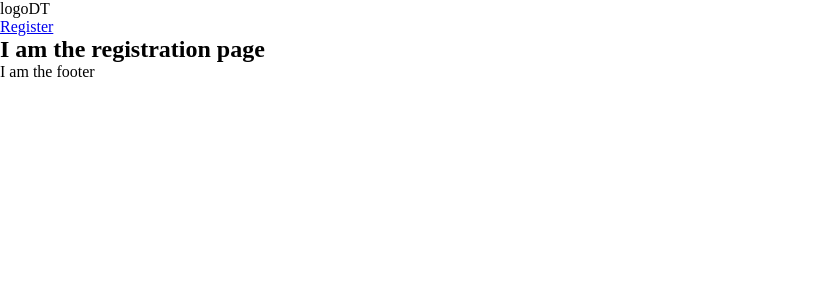
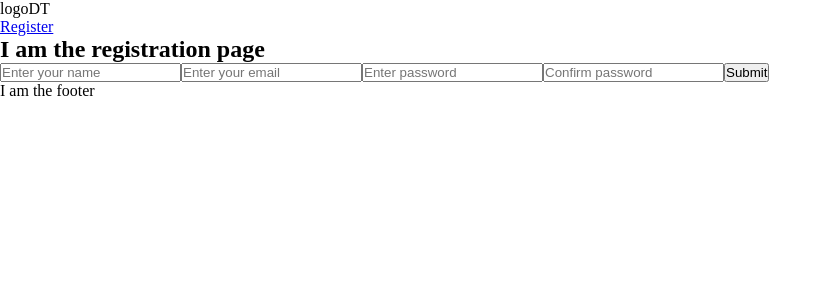
Before and after one commit to franciskershaw/dungeon-tracker, a React (Create React App) app in the folder frontend/: page /register in a window 1280 px wide. Shown: the top 300 px of the page, without its empty margins (0-832 px from the left). Built offline with nearby package versions, Linux system fonts and the light colour scheme.

Commit message:
register a user from the frontend

```diff
--- a/frontend/src/pages/RegisterPage/RegisterPage.js
+++ b/frontend/src/pages/RegisterPage/RegisterPage.js
@@ -1,4 +1,4 @@
-import { useState } from 'react';
+import { useState, useEffect } from 'react';
 import { useSelector, useDispatch } from 'react-redux';
 import { useNavigate } from 'react-router-dom';
 import { register, reset } from '../../features/auth/authSlice';
@@ -11,6 +11,8 @@ const RegisterPage = () => {
     confirmPassword: '',
   });
 
+  const { userName, email, password, confirmPassword } = formData;
+
   const navigate = useNavigate();
   const dispatch = useDispatch();
 
@@ -18,23 +20,80 @@ const RegisterPage = () => {
     (state) => state.auth
   );
 
-  // const onChange = (e) => {
-  //   setFormData((prevState) => ({
-  //     ...prevState,
-  //     [e.target.name]: e.target.value,
-  //   }));
-  // };
+  useEffect(() => {
+    if (isError) {
+      console.log(message);
+    }
 
-	// const onSubmit = (e) => {
-	// 	e.preventDefault()
+    if (isSuccess || user) {
+      navigate('/');
+    }
 
-	// 	if(password !== confirmPassword) {
+    dispatch(reset());
+  }, [user, isError, isSuccess, message, navigate, dispatch]);
 
-	// 	}
-	// }
+  const onChange = (e) => {
+    setFormData((prevState) => ({
+      ...prevState,
+      [e.target.name]: e.target.value,
+    }));
+  };
+
+  const onSubmit = (e) => {
+    e.preventDefault();
+    console.log(e)
+
+    if (password !== confirmPassword) {
+      console.error('Passwords do not match');
+    } else {
+      const userData = {
+        userName,
+        email,
+        password,
+      };
+      dispatch(register(userData));
+    }
+  };
+
   return (
     <>
       <h2>I am the registration page</h2>
+
+      <form onSubmit={onSubmit}>
+        <input
+          type="text"
+          id="userName"
+          name="userName"
+          value={userName}
+          placeholder="Enter your name"
+          onChange={onChange}
+        />
+        <input
+          type="email"
+          id="email"
+          name="email"
+          value={email}
+          placeholder="Enter your email"
+          onChange={onChange}
+        />
+        <input
+          type="password"
+          id="password"
+          name="password"
+          value={password}
+          placeholder="Enter password"
+          onChange={onChange}
+        />
+        <input
+          type="password"
+          id="confirmPassword"
+          name="confirmPassword"
+          value={confirmPassword}
+          placeholder="Confirm password"
+          onChange={onChange}
+        />
+        <button>Submit</button>
+      </form>
     </>
   );
 };
```
